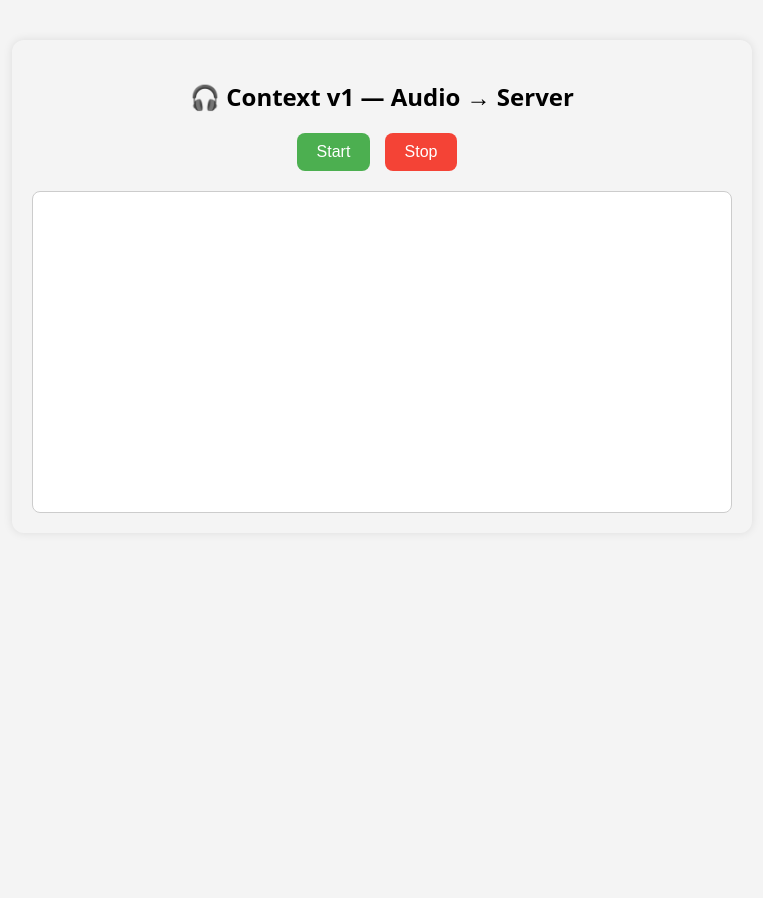
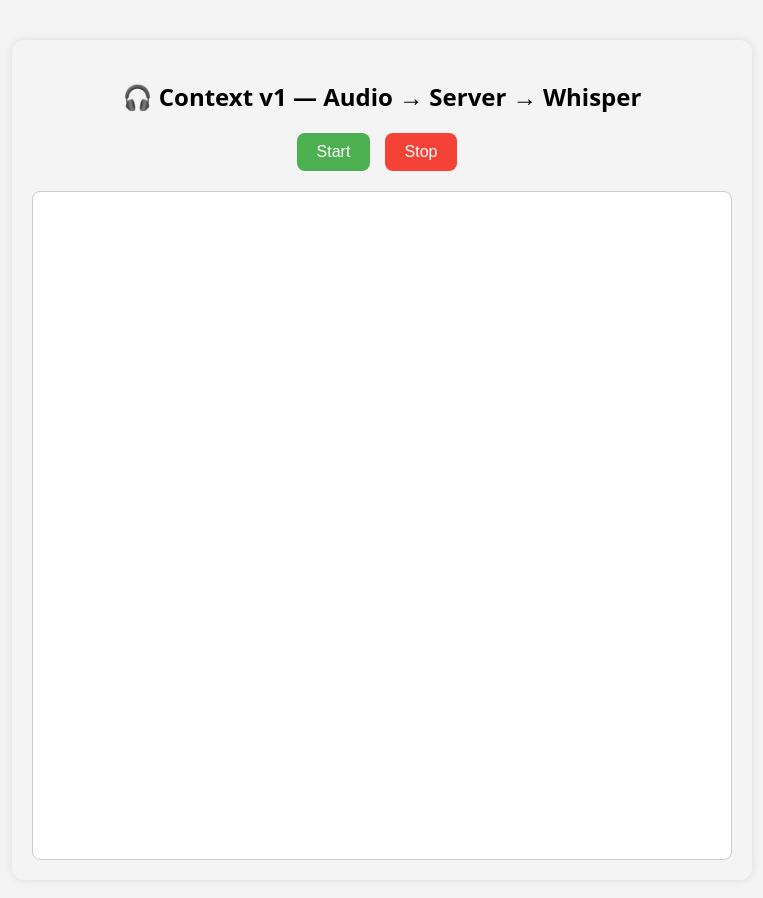
Before and after one commit to GregoryTaran/smart-vision-ws, a website: page context.html in a window 1280 px wide. Shown: the whole page, without its empty margins (258-1021 px from the left). Before the commit the page ends 800 px from the top, so only its background shows below. Drawn offline with Linux system fonts and the light colour scheme.

Commit message:
Update context.html

```diff
--- a/context.html
+++ b/context.html
@@ -2,21 +2,48 @@
 <html lang="en">
 <head>
   <meta charset="UTF-8" />
-  <title>🎧 Context Test</title>
+  <title>🎧 Context v1 — Audio → Whisper</title>
   <style>
-    body { font-family: system-ui, sans-serif; background: #f4f4f4; max-width: 700px; margin: 40px auto;
-      padding: 20px; border-radius: 12px; box-shadow: 0 0 10px rgba(0,0,0,0.1); }
-    h2 { text-align: center; }
-    button { padding: 10px 20px; font-size: 16px; margin-right: 10px; border: none; border-radius: 8px; cursor: pointer; }
+    body {
+      font-family: system-ui, sans-serif;
+      background: #f4f4f4;
+      max-width: 700px;
+      margin: 40px auto;
+      padding: 20px;
+      border-radius: 12px;
+      box-shadow: 0 0 10px rgba(0,0,0,0.1);
+      display: flex;
+      flex-direction: column;
+      min-height: 100vh; /* тянем страницу на всю высоту */
+    }
+    h2 { text-align: center; margin-bottom: 20px; }
+    .controls { text-align:center; }
+    button {
+      padding: 10px 20px;
+      font-size: 16px;
+      margin-right: 10px;
+      border: none;
+      border-radius: 8px;
+      cursor: pointer;
+    }
     #start { background: #4caf50; color: white; }
     #stop { background: #f44336; color: white; }
-    #log { margin-top: 20px; white-space: pre-wrap; background: #fff; padding: 10px; border-radius: 8px; height: 300px;
-      overflow-y: auto; border: 1px solid #ccc; }
+    #log {
+      margin-top: 20px;
+      white-space: pre-wrap;
+      background: #fff;
+      padding: 10px;
+      border-radius: 8px;
+      flex: 1;               /* 🧩 растягиваем блок лога на всё оставшееся место */
+      overflow-y: auto;
+      border: 1px solid #ccc;
+      min-height: 300px;     /* чтобы не был слишком маленьким на низких экранах */
+    }
   </style>
 </head>
 <body>
-  <h2>🎧 Context v1 — Audio → Server</h2>
-  <div style="text-align:center;">
+  <h2>🎧 Context v1 — Audio → Server → Whisper</h2>
+  <div class="controls">
     <button id="start">Start</button>
     <button id="stop" disabled>Stop</button>
   </div>
```
